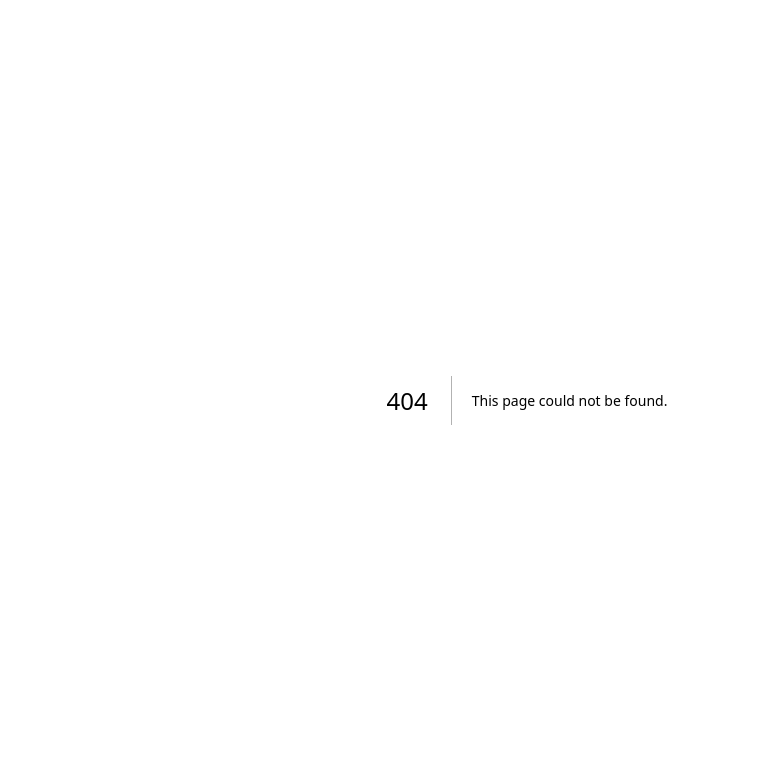
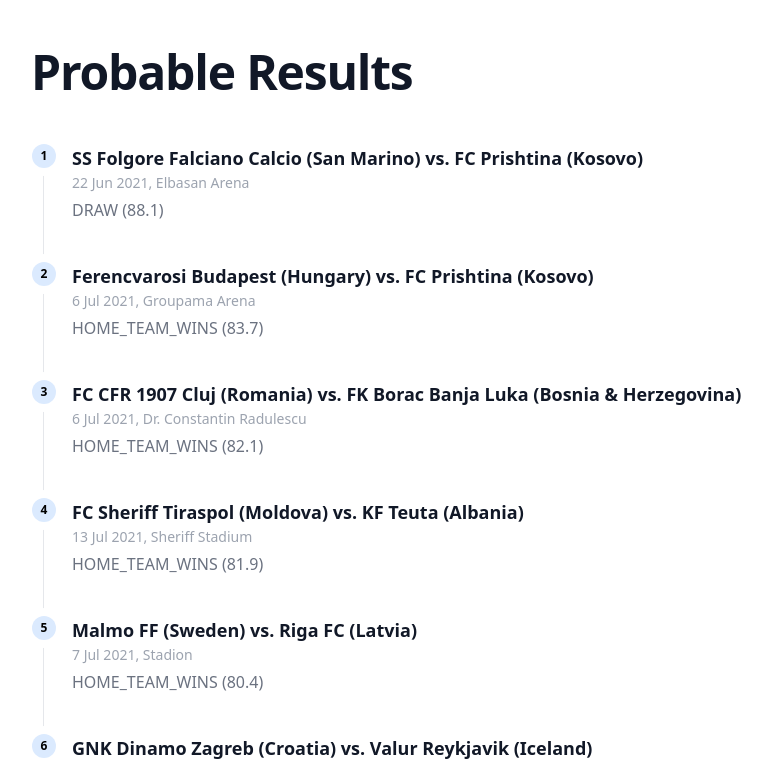
Before and after one commit to sz7kow/sportradar-coding-task, a Next.js app: page /probable-results in a window 1280 px wide. Before the commit this address had no page. Shown: the top 764 px of the page, without its empty margins (113-885 px from the left). Built offline with nearby package versions, Linux system fonts and the light colour scheme.

Commit message:
feat(web): create probable results page

```diff
--- /dev/null
+++ b/src/pages/probable-results.tsx
@@ -0,0 +1,35 @@
+import React, {useEffect, useState} from 'react';
+
+import {SportEventPredictionBasic} from '@/types/models/sport-event-prediction-basic';
+import {Container} from '@/components/container';
+import {PageTitle} from '@/components/page-title';
+import {SportEventPredictionList} from '@/components/sport-event-prediction-list';
+import {Spinner} from '@/components/spinner';
+
+const ProbableResults: React.FC = () => {
+  const [sportEventPredictions, setSportEventPredictions] = useState<SportEventPredictionBasic[]>([]);
+  const [isLoading, setIsLoading] = useState<boolean>(true);
+  const [errorMessage, setErrorMessage] = useState<string>();
+
+  useEffect(() => {
+    fetch('/api/sport-event-predictions')
+      .then((response) => response.json())
+      .then((data) => {
+        setSportEventPredictions(data);
+      })
+      .catch((error) => setErrorMessage(error.message))
+      .finally(() => setIsLoading(false));
+  }, []);
+
+  return (
+    <main>
+      <Container className="my-8 flex flex-col gap-y-6 lg:my-10 xl:my-12">
+        <PageTitle>Probable Results</PageTitle>
+        {errorMessage}
+        {isLoading ? <Spinner /> : <SportEventPredictionList sportEventPredictions={sportEventPredictions} />}
+      </Container>
+    </main>
+  );
+};
+
+export default ProbableResults;
```
